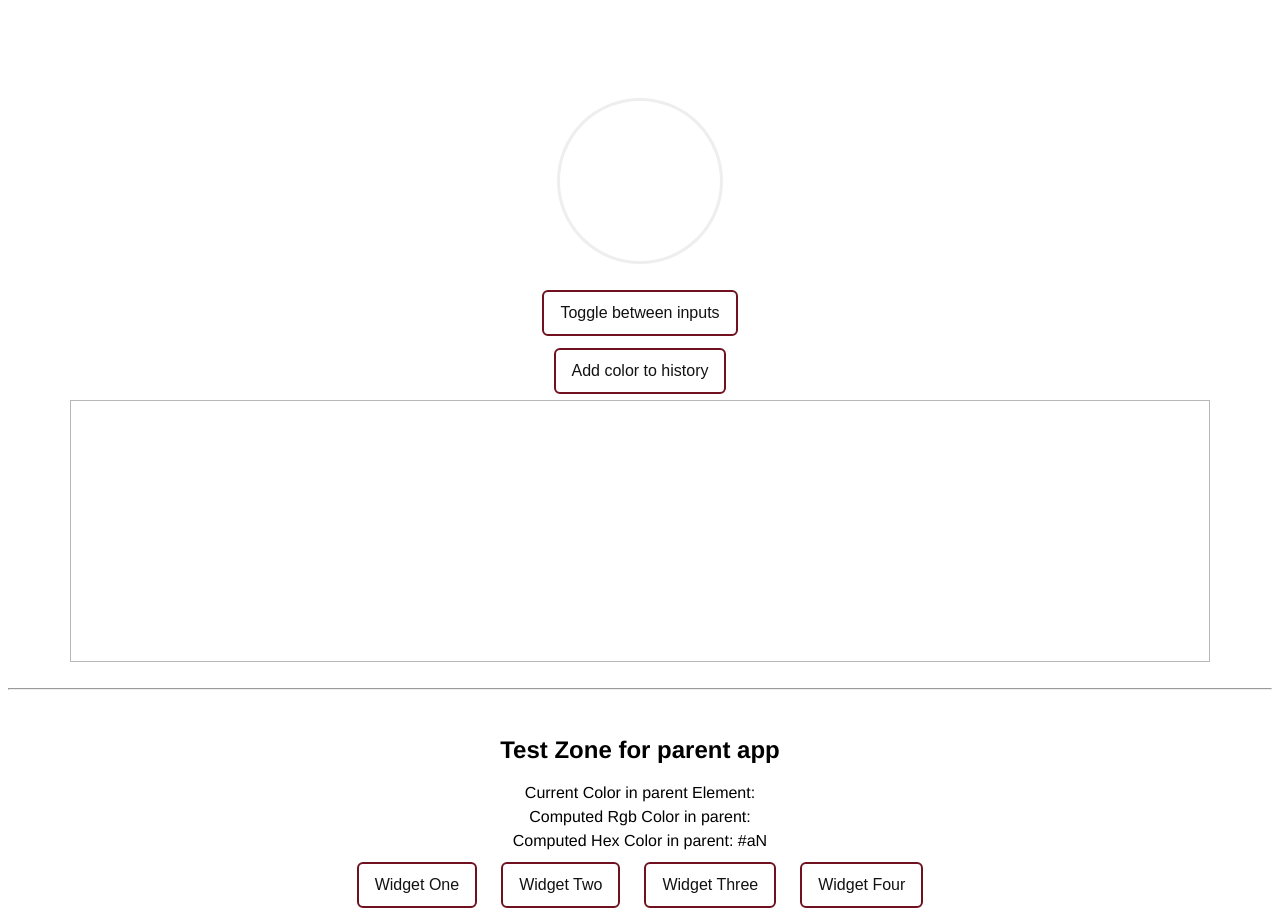
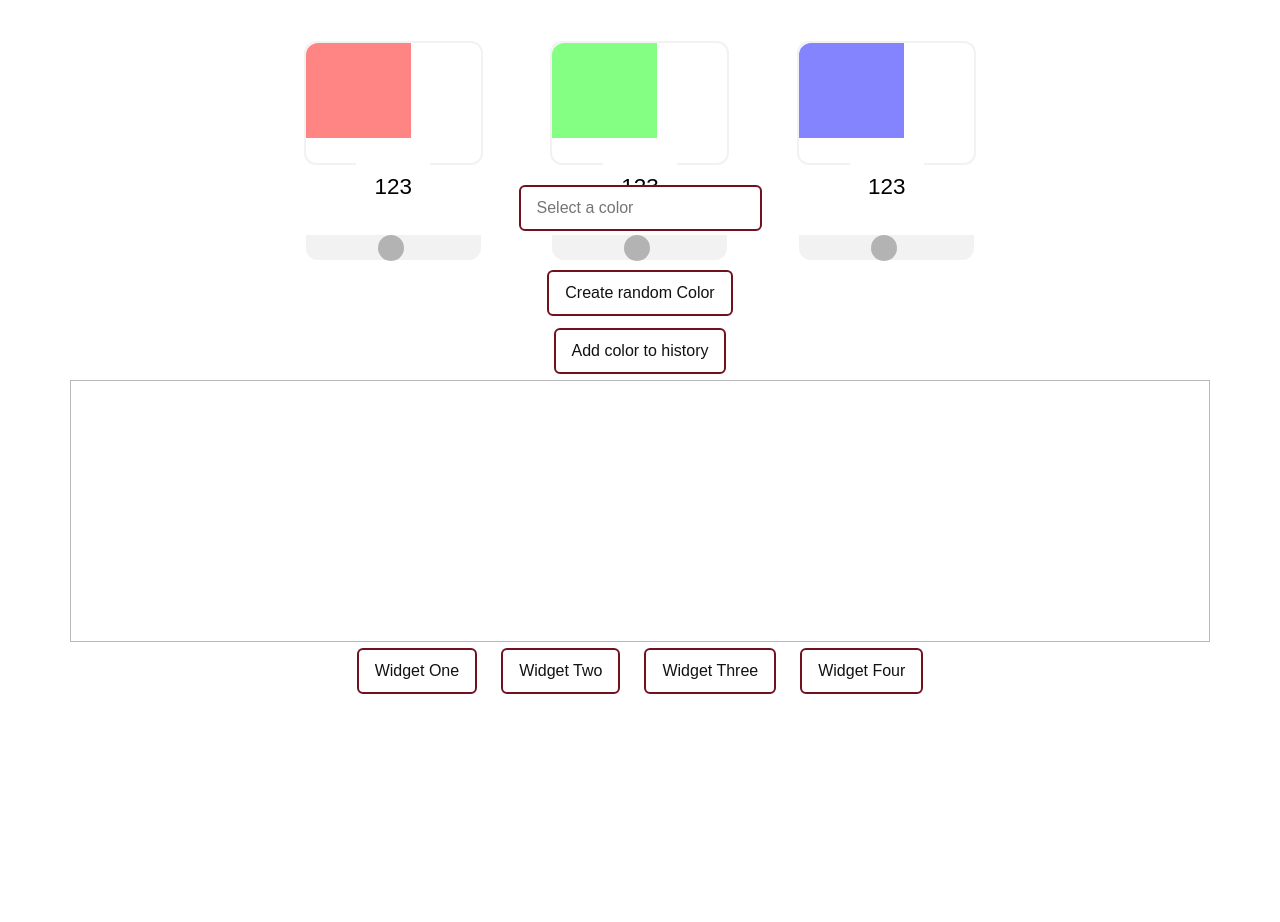
Before and after one commit to EarthenLynx/colorpicker, a Vue app: page / in a window 1280 px wide. Shown: the part 200-1122 px from the top of the page. After the commit the page ends 908 px from the top, so only its background shows below. Built offline with nearby package versions, Linux system fonts and the light colour scheme.

Commit message:
Few style changes. Added random comp. Removed test vars

```diff
--- a/src/App.vue
+++ b/src/App.vue
@@ -1,19 +1,13 @@
 <template>
 <div id="app">
+  <color-preview :colRgb="colRgb" :colHex="colHex" :col="currentColor"></color-preview>
   <div class="input-container">
-    <hex-input v-if="hexInput" :col="currentColor" @changeHex="currentColor=$event"></hex-input>
-    <rgb-input v-if="!hexInput" :col="currentColor" @changeRgb="currentColor=$event"></rgb-input>
+    <rgb-input :col="currentColor" @changeRgb="currentColor=$event"></rgb-input>
+    <hex-input :col="currentColor" @changeHex="currentColor=$event"></hex-input>
   </div>
-  <color-preview :col="currentColor"></color-preview>
-  <button @click="hexInput = !hexInput"> Toggle between inputs</button>
+  <random-input @changeRan="currentColor=$event"></random-input>
   <check-input :col="currentColor" @validColor="addColor()"></check-input>
   <history :history="colorHistory"></history>
-  <br>
-  <hr> <br>
-  <h2>Test Zone for parent app</h2>
-  <p>Current Color in parent Element: {{ currentColor }}</p>
-  <p>Computed Rgb Color in parent: {{ colRgb }}</p>
-  <p>Computed Hex Color in parent: {{ colHex }}</p>
   <app-buttons></app-buttons>
 </div>
 </template>
@@ -23,7 +17,8 @@
 import ColorPreview from './components/ColorPreview.vue';
 import CheckInput from './components/Input/CheckInput.vue';
 import HexInput from './components/Input/HexInput.vue';
-import RgbInput from './components/Input/RgbInput.vue'
+import RgbInput from './components/Input/RgbInput.vue';
+import RandomInput from './components/Input/RandomInput.vue';
 import AppButtons from './components/AppButtons.vue';
 import History from './components/ColorCollections/History.vue';
 
@@ -42,12 +37,12 @@ export default {
     AppButtons,
     History,
     RgbInput,
-    HexInput
+    HexInput,
+    RandomInput
   },
 
   data: function() {
     return {
-      hexInput: true,
       colorIndex: 0,
       currentColor: '', // => This can either be hex OR Rgb
       savedColors: [],
@@ -111,6 +106,7 @@ button {
   border-radius: 6px;
   color: #121212;
   font-size: 1rem;
+  transition: all 0.2s
 }
 
 button:focus {
@@ -118,7 +114,9 @@ button:focus {
 }
 
 button:hover {
-  border: 2px dashed #6f111f;
+  color: #fff;
+  background-color: #6f111f;
+  transition: all 0.2s
 }
 
 #app {
@@ -129,7 +127,8 @@ button:hover {
 }
 
 .input-container {
-  height: 240px;
+  height: 220px;
   padding: 15px;
+  display: block;
 }
 </style>
```
